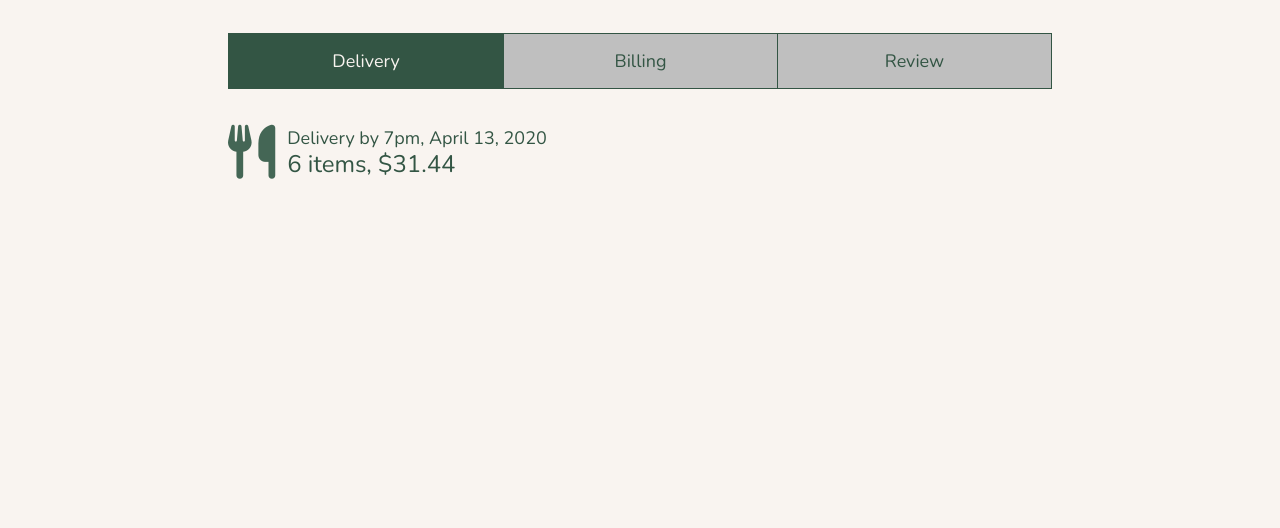
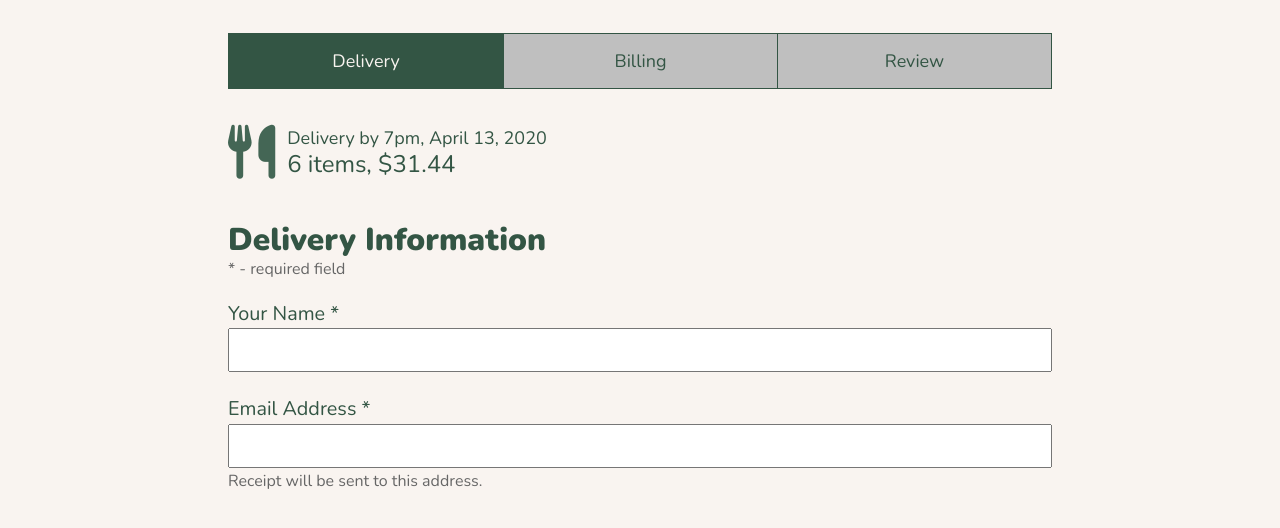
Before and after one commit to jsmink96/jsmink96.github.io, a plain HTML site: page index.html in a window 1280 px wide. Shown: the part 78-606 px from the top of the page. Drawn offline with nearby package versions, Linux system fonts and the light colour scheme.

Commit message:
name and email

```diff
--- a/index.html
+++ b/index.html
@@ -36,7 +36,17 @@
                 </div>
             </div>
 
-            <!-- form goes here. -->
+            <form>
+                <fieldset>
+                    <legend>Delivery Information</legend>
+                    <p class="hint">* - required field</p>
+                    <label for="name">Your Name *</label>
+                    <input type="text" id="name" name="user-name">
+                    <label for="email">Email Address *</label>
+                    <input type="email" id="email" name="user-email">
+                    <p class="hint"> Receipt will be sent to this address.</p>
+                </fieldset>
+            </form>
 
         </div>
     </main>
```
